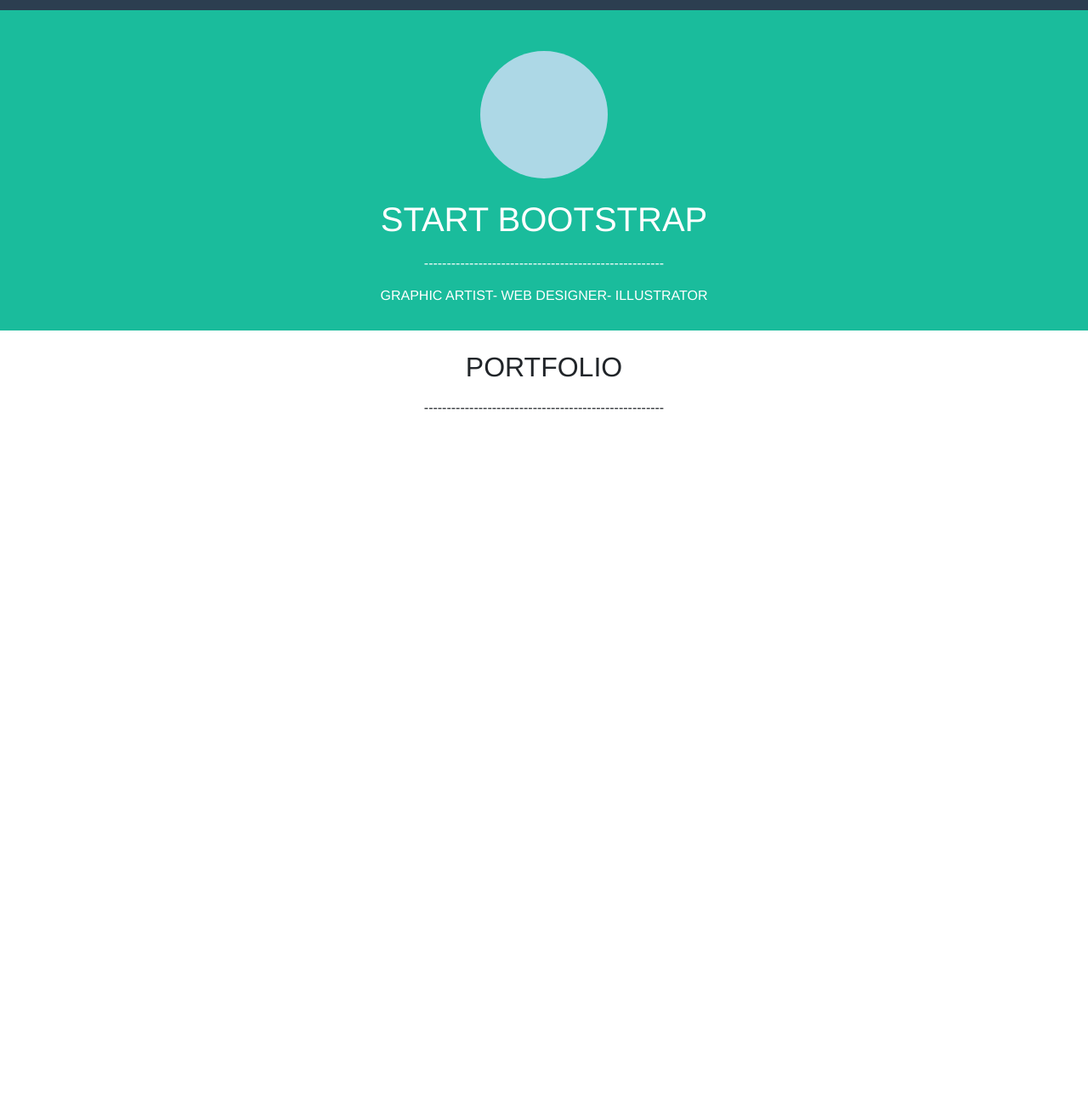
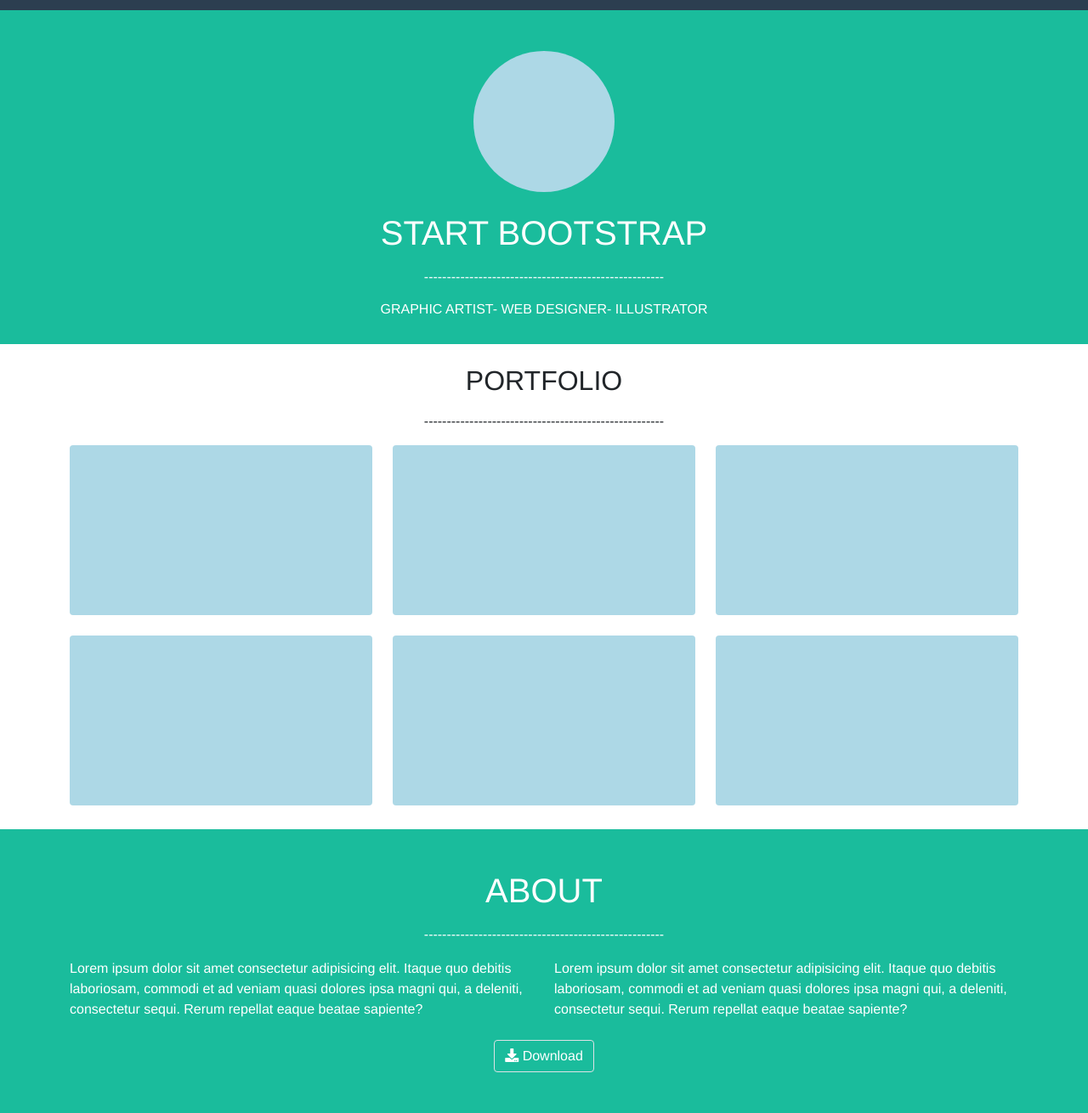
Before and after one commit to DarioBosco/html-css-bootstrap-freelancer, a plain HTML site: page index.html in a window 1280 px wide. Shown: the part 44-1354 px from the top of the page at 85% size. Before the commit the page ends 800 px from the top, so only its background shows below. Drawn offline with nearby package versions, Linux system fonts and the light colour scheme.

Commit message:
Sezione about completata

```diff
--- a/css/style.css
+++ b/css/style.css
@@ -20,7 +20,8 @@ body {
 /* Fine Header */
 /* -------------------------------------------------- */
 /* Inizio Main */
-#jumbotron {
+#jumbotron,
+#about {
 	background: #1abc9c;
 	color: #fff;
 }
@@ -32,9 +33,7 @@ body {
 /* Fine Footer */
 /* -------------------------------------------------- */
 
-.debug .image-box {
-	height: 150px;
-	width: 150px;
+.image-box {
 	background: lightblue;
 }
 
@@ -42,3 +41,7 @@ body {
 	height: 5px;
 	width: auto;
 }
+
+.image-box.rounded {
+	height: 200px;
+}
--- a/index.html
+++ b/index.html
@@ -6,6 +6,9 @@
 		<meta name="viewport" content="width=device-width, initial-scale=1.0" />
 		<!-- Importazione CSS per Bootstrap 5.0.2 -->
 		<link href="https://cdn.jsdelivr.net/npm/bootstrap@5.0.2/dist/css/bootstrap.min.css" rel="stylesheet" integrity="sha384-EVSTQN3/azprG1Anm3QDgpJLIm9Nao0Yz1ztcQTwFspd3yD65VohhpuuCOmLASjC" crossorigin="anonymous" />
+		<!-- Importazione CSS per FontAwesome 5.15.3 -->
+		<link rel="stylesheet" href="https://cdnjs.cloudflare.com/ajax/libs/font-awesome/5.15.3/css/all.min.css" integrity="sha512-iBBXm8fW90+nuLcSKlbmrPcLa0OT92xO1BIsZ+ywDWZCvqsWgccV3gFoRBv0z+8dLJgyAHIhR35VZc2oM/gI1w==" crossorigin="anonymous" referrerpolicy="no-referrer" />
+
 		<link rel="stylesheet" href="./css/style.css" />
 
 		<title>Bootstrap Freelancer</title>
@@ -35,14 +38,15 @@
 
 		<!-- Inizio Main -->
 		<main>
+			<!-- Inizio Jumbotron -->
 			<section id="jumbotron" class="container-fluid">
-				<div class="container h-100 p-4">
-					<div class="row h-50 p-4 justify-content-center">
-						<div class="col-auto">
-							<div class="image-box rounded-circle"></div>
+				<div class="container h-100 pt-4 pb-4">
+					<div class="row h-50 pt-4 justify-content-center">
+						<div class="col-2">
+							<div class="image-box rounded-circle ratio ratio-1x1"></div>
 						</div>
 					</div>
-					<div class="row h-50 justify-content-center">
+					<div class="row h-50 pt-4 justify-content-center">
 						<div class="col-auto">
 							<h1 class="text-center m-0 pb-3">START BOOTSTRAP</h1>
 							<div class="text-center pb-3">-----------------------------------------------------</div>
@@ -51,15 +55,58 @@
 					</div>
 				</div>
 			</section>
-			<section id="portfolio">
-				<div class="container h-100 p-4">
+			<!-- Fine Jumbotron -->
+			<!-- Inizio Portfolio -->
+			<section id="portfolio" class="container-fluid">
+				<div class="container h-100 pt-4 pb-1">
 					<div class="row h-50 justify-content-center align-items-start">
 						<h2 class="text-center m-0 pb-3">PORTFOLIO</h2>
-						<div class="text-center pb-1">-----------------------------------------------------</div>
+						<div class="text-center pb-3">-----------------------------------------------------</div>
 					</div>
-					<div class="row"></div>
+					<div class="row">
+						<div class="col-4 pb-4">
+							<div class="image-box rounded"></div>
+						</div>
+						<div class="col-4 pb-4">
+							<div class="image-box rounded"></div>
+						</div>
+						<div class="col-4 pb-4">
+							<div class="image-box rounded"></div>
+						</div>
+						<div class="col-4 pb-4">
+							<div class="image-box rounded"></div>
+						</div>
+						<div class="col-4 pb-4">
+							<div class="image-box rounded"></div>
+						</div>
+						<div class="col-4 pb-4">
+							<div class="image-box rounded"></div>
+						</div>
+					</div>
 				</div>
 			</section>
+			<!-- Fine Portfolio -->
+			<!-- Inizio About -->
+			<section id="about" class="container-fluid">
+				<div class="container h-100 pt-4 pb-4">
+					<div class="row h-50 pt-4 justify-content-center">
+						<div class="col-auto">
+							<h1 class="text-center m-0 pb-3">ABOUT</h1>
+							<div class="text-center pb-3">-----------------------------------------------------</div>
+						</div>
+					</div>
+					<div class="row mb-4">
+						<div class="col">Lorem ipsum dolor sit amet consectetur adipisicing elit. Itaque quo debitis laboriosam, commodi et ad veniam quasi dolores ipsa magni qui, a deleniti, consectetur sequi. Rerum repellat eaque beatae sapiente?</div>
+						<div class="col">Lorem ipsum dolor sit amet consectetur adipisicing elit. Itaque quo debitis laboriosam, commodi et ad veniam quasi dolores ipsa magni qui, a deleniti, consectetur sequi. Rerum repellat eaque beatae sapiente?</div>
+					</div>
+					<div class="row mb-4">
+						<div class="col text-center">
+							<button type="button" class="btn btn-link border text-decoration-none text-reset"><i class="fas fa-download"></i> Download</button>
+						</div>
+					</div>
+				</div>
+			</section>
+			<!-- Fine About -->
 		</main>
 		<!-- Fine Main -->
 
```
